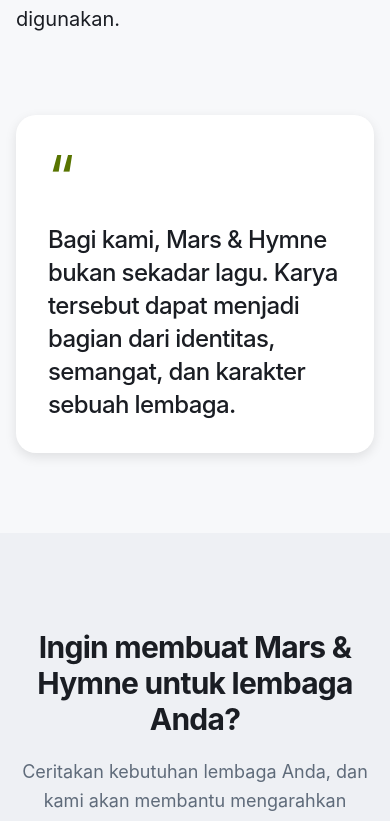
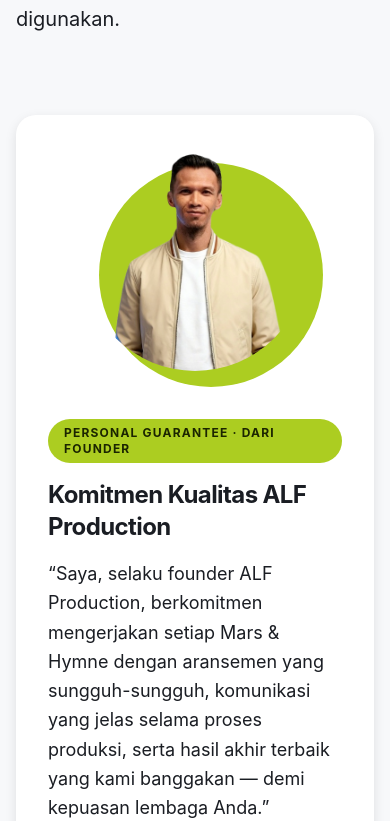
Before and after one commit to tukangoding/alfproduction.id, a Nuxt app: page /tentang in a window 390 px wide. Shown: the part 888-1709 px from the top of the page. Built offline with nearby package versions, Linux system fonts and the light colour scheme.

Commit message:
replace hero photo, add founder guarantee card, restyle mobile nav

```diff
--- a/components/AppHeader.vue
+++ b/components/AppHeader.vue
@@ -123,7 +123,7 @@
       <div
         v-if="menuOpen"
         id="mobile-nav"
-        class="overflow-hidden border-t border-outline-soft md:hidden"
+        class="overflow-hidden border-t border-outline-soft bg-white shadow-lg md:hidden"
       >
         <nav
           class="mx-auto max-w-6xl px-4 py-4 sm:px-6"
@@ -137,8 +137,8 @@
                 class="block rounded-md px-3 py-2.5 text-sm font-medium transition-colors"
                 :class="
                   isActive(item)
-                    ? 'bg-primary-container text-on-primary-container'
-                    : 'text-on-surface-variant hover:bg-surface-container-high hover:text-on-surface'
+                    ? 'bg-[#C4D600] font-semibold text-slate-800'
+                    : 'text-slate-800 hover:bg-surface-container-high'
                 "
                 @click="menuOpen = false"
               >
@@ -150,7 +150,7 @@
             :href="waLink()"
             target="_blank"
             rel="noopener"
-            class="md-elevated-1 mt-3 flex items-center justify-center rounded-full bg-primary px-5 py-3 text-sm font-semibold text-primary-on"
+            class="md-elevated-1 mt-4 flex w-full items-center justify-center rounded-full bg-primary px-6 py-4 text-base font-semibold text-primary-on transition-transform hover:scale-[1.02]"
           >
             Konsultasi Gratis
           </a>
--- a/pages/index.vue
+++ b/pages/index.vue
@@ -79,32 +79,16 @@
         </div>
 
         <div
-          class="relative order-first mx-auto aspect-square w-full max-w-sm lg:order-none lg:max-w-none"
+          class="order-first mx-auto aspect-square w-full max-w-sm overflow-hidden rounded-3xl lg:order-none lg:max-w-none"
         >
-          <div
-            class="pointer-events-none absolute inset-0 rounded-full border-2 border-dashed border-[#accd21cc]"
-            aria-hidden="true"
-          />
-          <span
-            class="pointer-events-none absolute left-[16%] top-[4%] h-3.5 w-3.5 rounded-full bg-primary"
-            aria-hidden="true"
-          />
-          <span
-            class="pointer-events-none absolute right-[12%] top-[10%] h-2.5 w-2.5 rounded-full bg-primary-strong"
-            aria-hidden="true"
-          />
-          <span
-            class="pointer-events-none absolute bottom-[8%] left-[8%] h-2 w-2 rounded-full bg-primary"
-            aria-hidden="true"
-          />
           <img
-            src="/hero.png"
-            alt="Gambar karya produksi Mars & Hymne ALF Production"
+            src="/hero-production.webp"
+            alt="Peralatan studio produksi musik ALF Production"
             width="500"
             height="500"
             fetchpriority="high"
             decoding="async"
-            class="h-full w-full object-contain [-webkit-mask-image:radial-gradient(circle_at_50%_44%,#000_60%,transparent_78%)] [mask-image:radial-gradient(circle_at_50%_44%,#000_60%,transparent_78%)]"
+            class="h-full w-full object-cover"
           />
         </div>
       </div>
--- a/pages/tentang.vue
+++ b/pages/tentang.vue
@@ -57,6 +57,49 @@
 
   <section class="mx-auto max-w-6xl px-4 pb-20 sm:px-6">
     <div
+      class="md-elevated-2 grid grid-cols-1 items-center gap-12 rounded-md-large bg-surface-container p-8 md:grid-cols-[auto_1fr] md:gap-14 md:p-14"
+    >
+      <div class="relative mx-auto w-56 md:w-64">
+        <div
+          class="absolute -bottom-4 -right-4 h-full w-full rounded-full bg-primary"
+          aria-hidden="true"
+        />
+        <img
+          src="/hero.png"
+          alt="Foto founder ALF Production"
+          width="500"
+          height="500"
+          loading="lazy"
+          decoding="async"
+          class="relative h-auto w-full rounded-full"
+        />
+      </div>
+
+      <div>
+        <span
+          class="inline-flex items-center rounded-full bg-primary px-4 py-1.5 text-xs font-bold uppercase tracking-widest text-primary-on"
+        >
+          Personal Guarantee &middot; Dari Founder
+        </span>
+
+        <h2
+          class="mt-4 text-2xl font-bold tracking-tight text-on-surface md:text-3xl"
+        >
+          Komitmen Kualitas ALF Production
+        </h2>
+
+        <p class="mt-4 text-lg leading-relaxed text-on-surface">
+          &ldquo;Saya, selaku founder ALF Production, berkomitmen mengerjakan
+          setiap Mars &amp; Hymne dengan aransemen yang sungguh-sungguh,
+          komunikasi yang jelas selama proses produksi, serta hasil akhir
+          terbaik yang kami banggakan &mdash; demi kepuasan lembaga Anda.&rdquo;
+        </p>
+      </div>
+    </div>
+  </section>
+
+  <section class="mx-auto max-w-6xl px-4 pb-20 sm:px-6">
+    <div
       class="md-elevated-2 mx-auto max-w-4xl rounded-md-large bg-surface-container p-8 md:p-14"
     >
       <span
```
Also changed, not shown: public/hero-production.webp (added).
